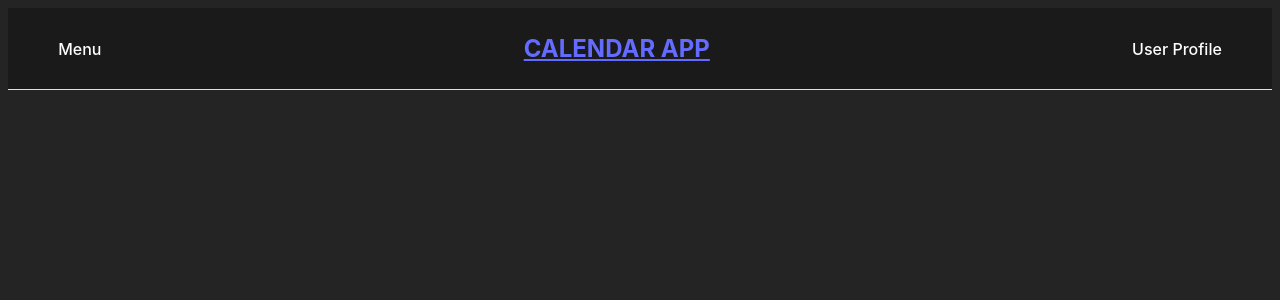
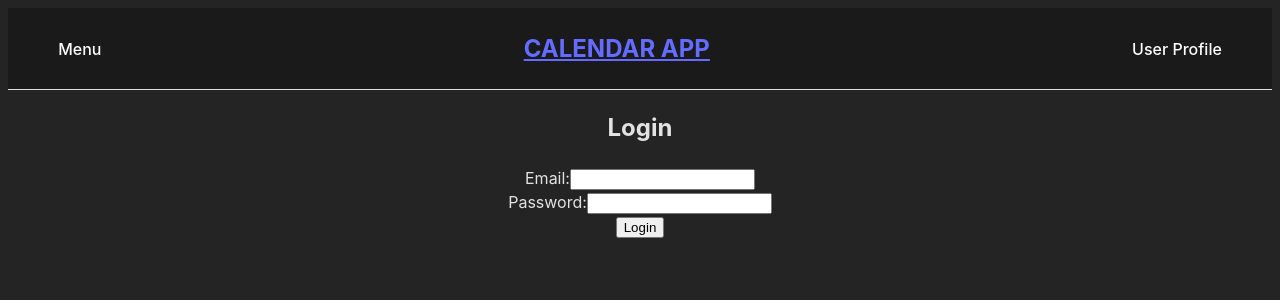
Before and after one commit to divyansh-2005/my-calendar-app, a React (Vite) app in the folder FRONTEND/: page /login in a window 1280 px wide. Shown: the top 300 px of the page. Built offline with nearby package versions, Linux system fonts and the light colour scheme.

Commit message:
new commit

```diff
--- a/FRONTEND/package.json
+++ b/FRONTEND/package.json
@@ -11,6 +11,7 @@
   },
   "dependencies": {
     "axios": "^1.7.2",
+    "jwt-decode": "^4.0.0",
     "react": "^18.3.1",
     "react-dom": "^18.3.1",
     "react-router-dom": "^6.24.1"
--- a/FRONTEND/src/App.jsx
+++ b/FRONTEND/src/App.jsx
@@ -5,6 +5,9 @@ import Navbar from './components/Navbar';
 import HomePage from './pages/Homepage';
 import ExpensePage from './pages/ExpensePage';
 import ToDoPage from './pages/ToDoPage';
+import RegisterPage from './pages/RegisterPage';
+import LoginPage from './pages/LoginPage';
+import { AuthProvider } from './utils/AuthContext';
 
 const App = () => {
   const [selectedDate, setSelectedDate] = useState(new Date());
@@ -17,6 +20,7 @@ const App = () => {
   };
 
   return (
+  <AuthProvider>
     <Router>
       <div className="App">
         <Navbar />
@@ -55,10 +59,13 @@ const App = () => {
                 />
               }
             />
+            <Route path="/register" element={<RegisterPage />} />
+            <Route path="/login" element={<LoginPage />} />
           </Routes>
         </main>
       </div>
     </Router>
+  </AuthProvider>
   );
 };
 
--- a/FRONTEND/src/components/ToDoBox.jsx
+++ b/FRONTEND/src/components/ToDoBox.jsx
@@ -1,7 +1,7 @@
 import React, { useEffect, useState } from 'react';
 import { useNavigate } from 'react-router-dom';
 import '../styles/ToDoBox.css';
-import axios from 'axios';
+import axiosInstance from '../utils/axiosInstance';
 
 const ToDoBox = ({ selectedDate }) => {
   const [totalTodos, setTotalTodos] = useState(0);
@@ -10,7 +10,7 @@ const ToDoBox = ({ selectedDate }) => {
   useEffect(() => {
     const fetchTotalTodos = async () => {
       try {
-        const response = await axios.get(`http://localhost:5000/api/todos/${selectedDate.toISOString().substr(0, 10)}`);
+        const response = await axiosInstance.get(`/todos/${selectedDate.toISOString().substr(0, 10)}`);
         setTotalTodos(response.data.length);
       } catch (error) {
         console.error('Error fetching total todos:', error);
--- /dev/null
+++ b/FRONTEND/src/pages/LoginPage.jsx
@@ -0,0 +1,55 @@
+import React, { useState, useContext } from 'react';
+import axiosInstance from '../utils/axiosInstance';
+import { useNavigate } from 'react-router-dom';
+import { AuthContext } from '../utils/AuthContext';
+
+const LoginPage = () => {
+  const [email, setEmail] = useState('');
+  const [password, setPassword] = useState('');
+  const [error, setError] = useState('');
+  const { setUser } = useContext(AuthContext);
+  const navigate = useNavigate();
+
+  const handleLogin = async (e) => {
+    e.preventDefault();
+    try {
+      const response = await axiosInstance.post('auth/login', { email, password });
+      localStorage.setItem('token', response.data.token);
+      setUser(response.data.user);
+      console.log('Logged in successfully');
+      navigate('/');
+    } catch (err) {
+      setError(err.response.data.message || 'Invalid email or password');
+    }
+  };
+
+  return (
+    <div className="login-page">
+      <h2>Login</h2>
+      <form onSubmit={handleLogin}>
+        <div>
+          <label>Email:</label>
+          <input
+            type="email"
+            value={email}
+            onChange={(e) => setEmail(e.target.value)}
+            required
+          />
+        </div>
+        <div>
+          <label>Password:</label>
+          <input
+            type="password"
+            value={password}
+            onChange={(e) => setPassword(e.target.value)}
+            required
+          />
+        </div>
+        {error && <p className="error">{error}</p>}
+        <button type="submit">Login</button>
+      </form>
+    </div>
+  );
+};
+
+export default LoginPage;
--- /dev/null
+++ b/FRONTEND/src/pages/RegisterPage.jsx
@@ -0,0 +1,79 @@
+import React, { useState, useContext } from 'react';
+import axiosInstance from '../utils/axiosInstance';
+import { useNavigate } from 'react-router-dom';
+import { AuthContext } from '../utils/AuthContext';
+
+const RegisterPage = () => {
+  const [username, setUsername] = useState('');
+  const [email, setEmail] = useState('');
+  const [password, setPassword] = useState('');
+  const [confirmPassword, setConfirmPassword] = useState('');
+  const [error, setError] = useState('');
+  const { setUser } = useContext(AuthContext);
+  const navigate = useNavigate();
+
+  const handleRegister = async (e) => {
+    e.preventDefault();
+    if (password !== confirmPassword) {
+      setError('Passwords do not match');
+      return;
+    }
+    try {
+      const response = await axiosInstance.post('auth/register', { username, email, password });
+      localStorage.setItem('token', response.data.token);
+      setUser(response.data.user);
+      console.log('Registration successfully');
+      navigate('/');
+    } catch (err) {
+      setError(err.response.data.message || 'Registration failed. Please try again.');
+    }
+  };
+
+  return (
+    <div className="register-page">
+      <h2>Register</h2>
+      <form onSubmit={handleRegister}>
+        <div>
+          <label>Username:</label>
+          <input
+            type="text"
+            value={username}
+            onChange={(e) => setUsername(e.target.value)}
+            required
+          />
+        </div>
+        <div>
+          <label>Email:</label>
+          <input
+            type="email"
+            value={email}
+            onChange={(e) => setEmail(e.target.value)}
+            required
+          />
+        </div>
+        <div>
+          <label>Password:</label>
+          <input
+            type="password"
+            value={password}
+            onChange={(e) => setPassword(e.target.value)}
+            required
+          />
+        </div>
+        <div>
+          <label>Confirm Password:</label>
+          <input
+            type="password"
+            value={confirmPassword}
+            onChange={(e) => setConfirmPassword(e.target.value)}
+            required
+          />
+        </div>
+        {error && <p className="error">{error}</p>}
+        <button type="submit">Register</button>
+      </form>
+    </div>
+  );
+};
+
+export default RegisterPage;
--- a/FRONTEND/src/pages/ToDoPage.jsx
+++ b/FRONTEND/src/pages/ToDoPage.jsx
@@ -1,6 +1,6 @@
 import React, { useState, useEffect } from 'react';
 import '../styles/ToDoPage.css';
-import axios from 'axios';
+import axiosInstance from '../utils/axiosInstance';
 
 const ToDoPage = ({ selectedDate, todos, setTodos }) => {
   const [form, setForm] = useState({ title: '', description: '', dueDate: '' });
@@ -10,7 +10,7 @@ const ToDoPage = ({ selectedDate, todos, setTodos }) => {
     const fetchTodos = async () => {
       try {
         const dateStr = selectedDate.toISOString().substr(0, 10);
-        const response = await axios.get(`http://localhost:5000/api/todos/${dateStr}`);
+        const response = await axiosInstance.get(`/todos/${dateStr}`);
         setTodos(response.data);
       } catch (error) {
         console.error('Error fetching todos:', error);
@@ -34,11 +34,11 @@ const ToDoPage = ({ selectedDate, todos, setTodos }) => {
       title: form.title,
       description: form.description,
       dueDate: dateWithoutTime.toISOString().substr(0, 10),
-      completed: false, // Default to false when adding a new todo
+      completed: false,
     };
 
     try {
-      const response = await axios.post('http://localhost:5000/api/todos', newTodo);
+      const response = await axiosInstance.post('/todos', newTodo);
       setTodos([...todos, response.data]);
       setForm({ title: '', description: '', dueDate: '' });
     } catch (error) {
@@ -57,11 +57,11 @@ const ToDoPage = ({ selectedDate, todos, setTodos }) => {
       title: form.title,
       description: form.description,
       dueDate: form.dueDate,
-      completed: editingTodo.completed, // Preserve completed status on update
+      completed: editingTodo.completed,
     };
 
     try {
-      const response = await axios.put(`http://localhost:5000/api/todos/${editingTodo._id}`, updatedTodo);
+      const response = await axiosInstance.put(`/todos/${editingTodo._id}`, updatedTodo);
       setTodos(todos.map(todo => (todo._id === editingTodo._id ? response.data : todo)));
       setEditingTodo(null);
       setForm({ title: '', description: '', dueDate: '' });
@@ -72,7 +72,7 @@ const ToDoPage = ({ selectedDate, todos, setTodos }) => {
 
   const handleDelete = async (id) => {
     try {
-      await axios.delete(`http://localhost:5000/api/todos/${id}`);
+      await axiosInstance.delete(`/todos/${id}`);
       setTodos(todos.filter(todo => todo._id !== id));
     } catch (error) {
       console.error('Error deleting todo:', error);
@@ -82,7 +82,7 @@ const ToDoPage = ({ selectedDate, todos, setTodos }) => {
   const handleToggleCompleted = async (todo) => {
     const updatedTodo = { ...todo, completed: !todo.completed };
     try {
-      const response = await axios.put(`http://localhost:5000/api/todos/${todo._id}`, updatedTodo);
+      const response = await axiosInstance.put(`/todos/${todo._id}`, updatedTodo);
       setTodos(todos.map(t => (t._id === todo._id ? response.data : t)));
     } catch (error) {
       console.error('Error updating todo completion:', error);
--- /dev/null
+++ b/FRONTEND/src/utils/AuthContext.jsx
@@ -0,0 +1,26 @@
+import React, { createContext, useState, useEffect } from 'react';
+import {jwtDecode} from 'jwt-decode';
+
+export const AuthContext = createContext();
+
+export const AuthProvider = ({ children }) => {
+  const [user, setUser] = useState(null);
+
+  useEffect(() => {
+    const token = localStorage.getItem('token');
+    if (token) {
+      setUser(jwtDecode(token));
+    }
+  }, []);
+
+  const logout = () => {
+    localStorage.removeItem('token');
+    setUser(null);
+  };
+
+  return (
+    <AuthContext.Provider value={{ user, setUser, logout }}>
+      {children}
+    </AuthContext.Provider>
+  );
+};
--- /dev/null
+++ b/FRONTEND/src/utils/axiosInstance.js
@@ -0,0 +1,18 @@
+import axios from 'axios';
+
+const axiosInstance = axios.create({
+  baseURL: 'http://localhost:5000/api', // Update with your backend URL
+});
+
+axiosInstance.interceptors.request.use(
+  (config) => {
+    const token = localStorage.getItem('token');
+    if (token) {
+      config.headers.Authorization = `Bearer ${token}`;
+    }
+    return config;
+  },
+  (error) => Promise.reject(error)
+);
+
+export default axiosInstance;
```
Also changed, not shown: 1 other file (tests, documents, lock files or other folders).
